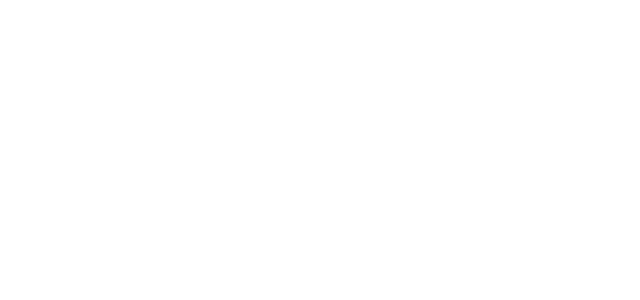
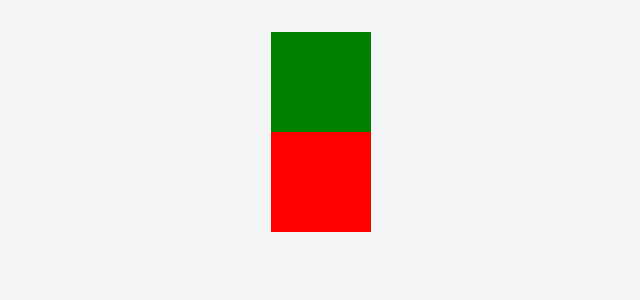
Before and after one commit to mehti2002/burger-project, a Nuxt app: page / in a window 1280 px wide. Shown: the top 300 px of the page, without its empty margins (444-1084 px from the left). Built offline with nearby package versions, Linux system fonts and the light colour scheme.

Commit message:
feat: add some component for main layout in home page

```diff
--- /dev/null
+++ b/components/SearchBar.vue
@@ -0,0 +1,14 @@
+<template>
+  <section class="search-section"></section>
+</template>
+
+<script setup>
+</script>
+
+<style lang="scss">
+.search-section {
+  width: 100px;
+  height: 100px;
+  background: green;
+}
+</style>
--- /dev/null
+++ b/components/Sidebar.vue
@@ -0,0 +1,13 @@
+<template>
+  <section class="sidebar-section"></section>
+</template>
+
+<script setup>
+</script>
+
+<style lang="scss">
+.sidebar-section {
+
+
+}
+</style>
--- /dev/null
+++ b/components/TabsProduct.vue
@@ -0,0 +1,14 @@
+<template>
+  <section class="tabs-section"></section>
+</template>
+
+<script setup>
+</script>
+
+<style lang="scss">
+.tabs-section {
+  width: 100px;
+  height: 100px;
+  background: red;
+}
+</style>
--- a/pages/index.vue
+++ b/pages/index.vue
@@ -1,11 +1,49 @@
 <template>
-  <main class="home-page"></main>
+  <main class="home-page">
+    <aside class="home-page__sidebar">
+      <Sidebar />
+    </aside>
+
+    <section class="home-page__body">
+      <SearchBar />
+      <TabsProduct />
+    </section>
+  </main>
 </template>
 
 <script setup>
 </script>
+
 <style lang="scss" scoped>
-body {
-  margin: 0px !important;
+:global(body) {
+  margin: 0;
+  font-family: Arial, sans-serif;
+}
+
+.home-page {
+  display: flex;
+  min-height: 100vh;
+
+  &__sidebar {
+    position: fixed;
+    top: 0;
+    left: 0;
+    width: 250px;
+    height: 100vh;
+    background-color: #fff;
+    color: white;
+    padding: 1rem;
+    box-sizing: border-box;
+  }
+
+  &__body {
+    margin-left: 250px;
+    padding: 2rem;
+    flex: 1;
+    display: flex;
+    flex-direction: column;
+    align-items: center;
+    background: rgb(243 244 246);
+  }
 }
 </style>
```
